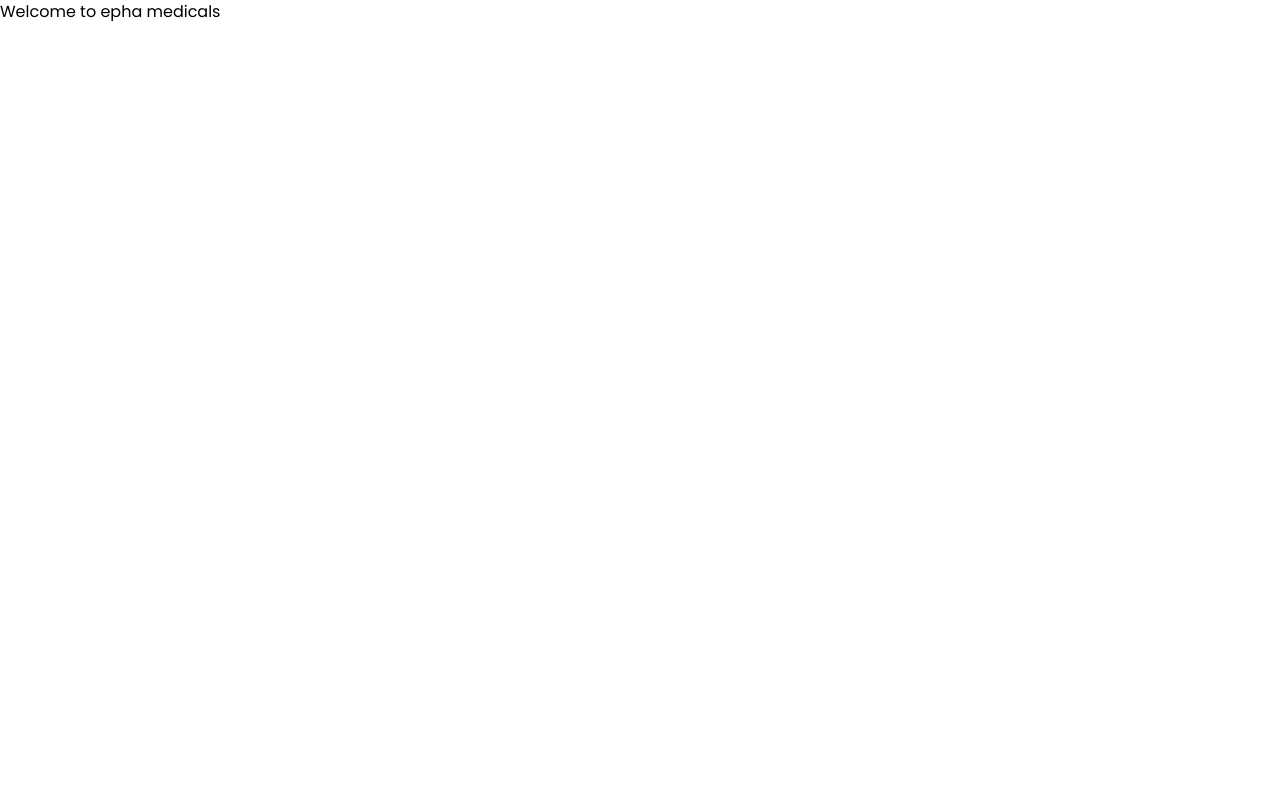
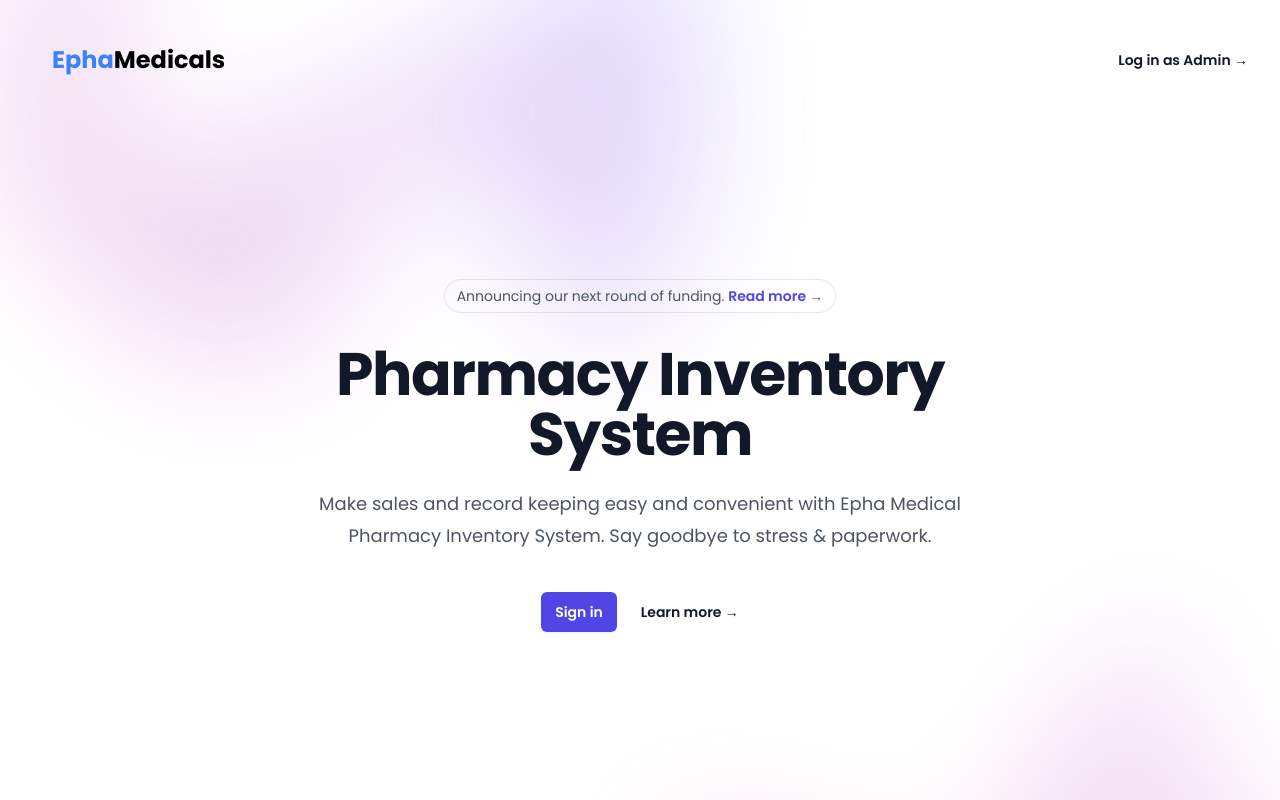
Before and after one commit to totimehjames123/pharmacy-inventory-system, a Next.js app: page / in a window 1280 px wide. Shown: the top 800 px of the page. Built offline with nearby package versions, Linux system fonts and the light colour scheme.

Commit message:
worked on hero

```diff
--- a/package.json
+++ b/package.json
@@ -9,6 +9,8 @@
     "lint": "next lint"
   },
   "dependencies": {
+    "@headlessui/react": "^1.7.18",
+    "@heroicons/react": "^2.1.1",
     "axios": "^1.6.2",
     "bcrypt": "^5.1.1",
     "dotenv": "^16.3.1",
--- /dev/null
+++ b/src/Components/Hero.js
@@ -0,0 +1,130 @@
+import { useState } from 'react'
+import { Dialog } from '@headlessui/react'
+import { Bars3Icon, XMarkIcon } from '@heroicons/react/24/outline'
+
+export default function Hero() {
+  const [mobileMenuOpen, setMobileMenuOpen] = useState(false)
+
+  return (
+    <div className="bg-white">
+      <header className="absolute inset-x-0 top-0 z-50">
+        <nav className="flex items-center justify-between p-6 lg:px-8" aria-label="Global">
+          <div className="flex lg:flex-1">
+            <a href="#" className="-m-1.5 p-1.5">
+              <span className="sr-only"></span>
+                <h4 className='text-blue-500 text-2xl p-5 font-bold'>
+                    Epha<span className='text-black'>Medicals</span>
+                </h4>
+            </a>
+          </div>
+          <div className="flex lg:hidden">
+            <button
+              type="button"
+              className="-m-2.5 inline-flex items-center justify-center rounded-md p-2.5 text-gray-700"
+              onClick={() => setMobileMenuOpen(true)}
+            >
+              <span className="sr-only">Open main menu</span>
+              <Bars3Icon className="h-6 w-6" aria-hidden="true" />
+            </button>
+          </div>
+
+          <div className="hidden lg:flex lg:flex-1 lg:justify-end">
+            <a href="#" className="text-sm font-semibold leading-6 text-gray-900">
+              Log in as Admin <span aria-hidden="true">&rarr;</span>
+            </a>
+          </div>
+        </nav>
+        <Dialog as="div" className="lg:hidden" open={mobileMenuOpen} onClose={setMobileMenuOpen}>
+          <div className="fixed inset-0 z-50" />
+          <Dialog.Panel className="fixed inset-y-0 right-0 z-50 w-full overflow-y-auto bg-white px-6 py-6 sm:max-w-sm sm:ring-1 sm:ring-gray-900/10">
+            <div className="flex items-center justify-between">
+                <a href="#" className="-m-1.5 p-1.5">
+                <h4 className='text-blue-500 text-2xl p-5 font-bold'>
+                    Epha<span className='text-black'>Medicals</span>
+                </h4>
+
+              </a>
+              <button
+                type="button"
+                className="-m-2.5 rounded-md p-2.5 text-gray-700"
+                onClick={() => setMobileMenuOpen(false)}
+              >
+                <span className="sr-only">Close menu</span>
+                <XMarkIcon className="h-6 w-6" aria-hidden="true" />
+              </button>
+            </div>
+            <div className="mt-6 flow-root">
+              <div className="-my-6 divide-y divide-gray-500/10">
+                <div className="py-6">
+                  <a
+                    href="#"
+                    className="-mx-3 block rounded-lg px-3 py-2.5 text-base font-semibold leading-7 text-gray-900 hover:bg-gray-50"
+                  >
+                    Log in as Admin
+                  </a>
+                </div>
+              </div>
+            </div>
+          </Dialog.Panel>
+        </Dialog>
+      </header>
+
+      <div className="relative isolate px-6 pt-14 lg:px-8">
+        <div
+          className="absolute inset-x-0 -top-40 -z-10 transform-gpu overflow-hidden blur-3xl sm:-top-80"
+          aria-hidden="true"
+        >
+          <div
+            className="relative left-[calc(50%-11rem)] aspect-[1155/678] w-[36.125rem] -translate-x-1/2 rotate-[30deg] bg-gradient-to-tr from-[#ff80b5] to-[#9089fc] opacity-30 sm:left-[calc(50%-30rem)] sm:w-[72.1875rem]"
+            style={{
+              clipPath:
+                'polygon(74.1% 44.1%, 100% 61.6%, 97.5% 26.9%, 85.5% 0.1%, 80.7% 2%, 72.5% 32.5%, 60.2% 62.4%, 52.4% 68.1%, 47.5% 58.3%, 45.2% 34.5%, 27.5% 76.7%, 0.1% 64.9%, 17.9% 100%, 27.6% 76.8%, 76.1% 97.7%, 74.1% 44.1%)',
+            }}
+          />
+        </div>
+        <div className="mx-auto max-w-2xl py-32 sm:py-48 lg:py-56">
+        <div className="hidden sm:mb-8 sm:flex sm:justify-center">
+            <div className="relative rounded-full px-3 py-1 text-sm leading-6 text-gray-600 ring-1 ring-gray-900/10 hover:ring-gray-900/20">
+              Announcing our next round of funding.{' '}
+              <a href="#" className="font-semibold text-indigo-600">
+                <span className="absolute inset-0" aria-hidden="true" />
+                Read more <span aria-hidden="true">&rarr;</span>
+              </a>
+            </div>
+          </div>
+          <div className="text-center">
+            <h1 className="text-4xl font-bold tracking-tight text-gray-900 sm:text-6xl">
+                Pharmacy Inventory System
+            </h1>
+            <p className="mt-6 text-lg leading-8 text-gray-600">
+            Make sales and record keeping easy and convenient with Epha Medical Pharmacy Inventory System. Say goodbye to stress & paperwork.
+            </p>
+            <div className="mt-10 flex items-center justify-center gap-x-6">
+              <a
+                href="/login"
+                className="rounded-md bg-indigo-600 px-3.5 py-2.5 text-sm font-semibold text-white shadow-sm hover:bg-indigo-500 focus-visible:outline focus-visible:outline-2 focus-visible:outline-offset-2 focus-visible:outline-indigo-600"
+              >
+                Sign in
+              </a>
+              <a href="#" className="text-sm font-semibold leading-6 text-gray-900">
+                Learn more <span aria-hidden="true">→</span>
+              </a>
+            </div>
+          </div>
+        </div>
+        <div
+          className="absolute inset-x-0 top-[calc(100%-13rem)] -z-10 transform-gpu overflow-hidden blur-3xl sm:top-[calc(100%-30rem)]"
+          aria-hidden="true"
+        >
+          <div
+            className="relative left-[calc(50%+3rem)] aspect-[1155/678] w-[36.125rem] -translate-x-1/2 bg-gradient-to-tr from-[#ff80b5] to-[#9089fc] opacity-30 sm:left-[calc(50%+36rem)] sm:w-[72.1875rem]"
+            style={{
+              clipPath:
+                'polygon(74.1% 44.1%, 100% 61.6%, 97.5% 26.9%, 85.5% 0.1%, 80.7% 2%, 72.5% 32.5%, 60.2% 62.4%, 52.4% 68.1%, 47.5% 58.3%, 45.2% 34.5%, 27.5% 76.7%, 0.1% 64.9%, 17.9% 100%, 27.6% 76.8%, 76.1% 97.7%, 74.1% 44.1%)',
+            }}
+          />
+        </div>
+      </div>
+    </div>
+  )
+}
--- a/src/pages/index.js
+++ b/src/pages/index.js
@@ -1,8 +1,9 @@
+import Hero from "@/Components/Hero";
 
 export default function Home() {
   return (
-    <main className="flex">
-      <h1>Welcome to epha medicals</h1>
-    </main>
+    <>
+      <Hero />
+    </>
   )
 }
```
Also changed, not shown: 2 other files (tests, documents, lock files or other folders).
